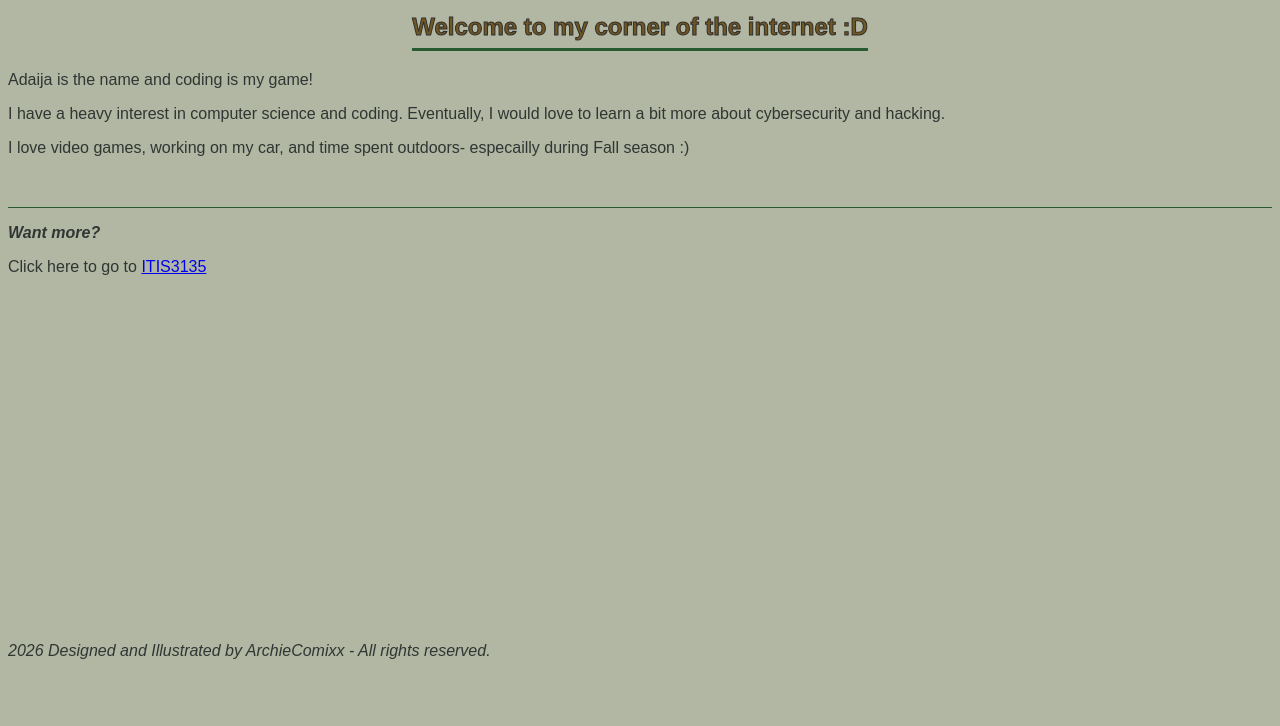
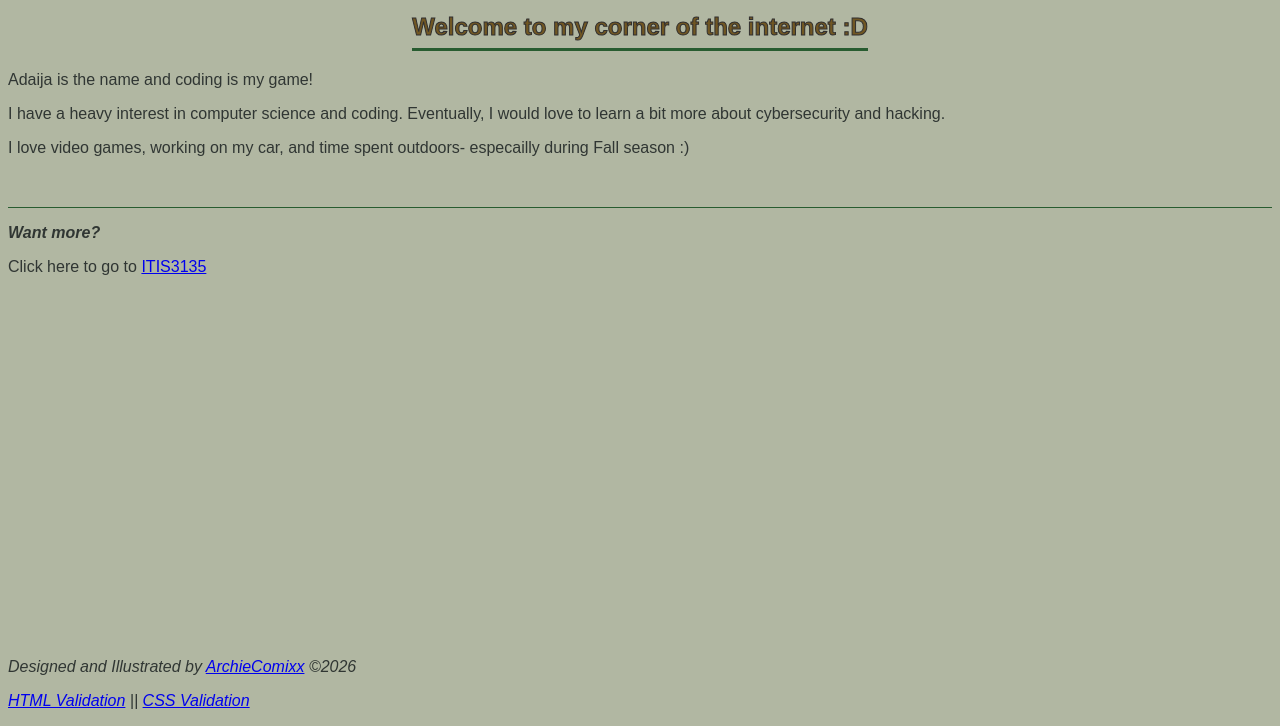
Before and after one commit to aarchie5/aarchie5.github.io, a plain HTML site: page index.html in a window 1280 px wide. Shown: the part 99-825 px from the top of the page. Before the commit the page ends 800 px from the top, so only its background shows below. Drawn offline with Linux system fonts and the light colour scheme.

Commit message:
Update index.html

```diff
--- a/index.html
+++ b/index.html
@@ -77,7 +77,15 @@
     </main>
 
     <footer>
-        2026 Designed and Illustrated by ArchieComixx - All rights reserved.
+       <p>
+            Designed and Illustrated by <a href="archiecomixx.html">ArchieComixx</a> ©2026
+        </p>
+
+        <p>
+        <a href="https://validator.w3.org/">HTML Validation</a> ||
+            <a href="https://jigsaw.w3.org/css-validator/">CSS Validation</a>
+        </p>
     </footer>
+    <script src="https://divonbriesen.github.io/teaching/tools/standards-check.js" defer></script>
 </body>
 </html>
```
